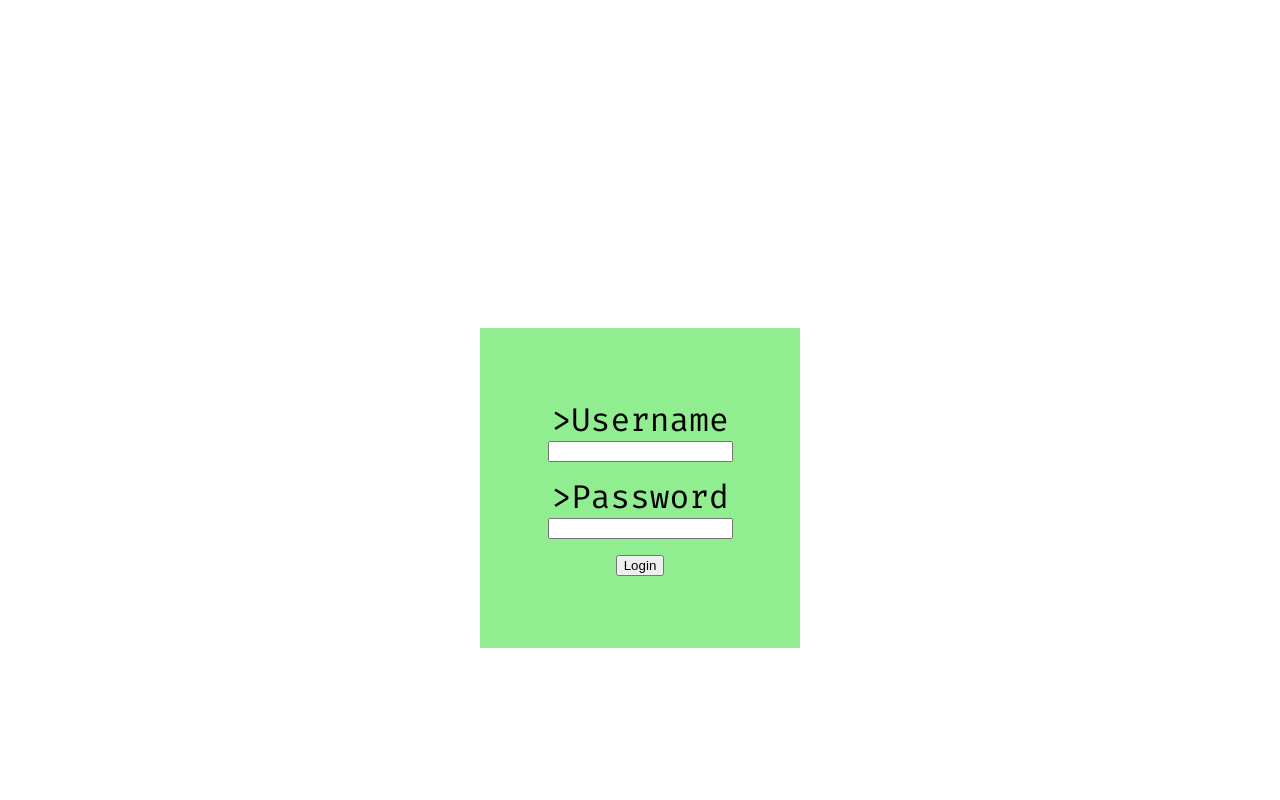
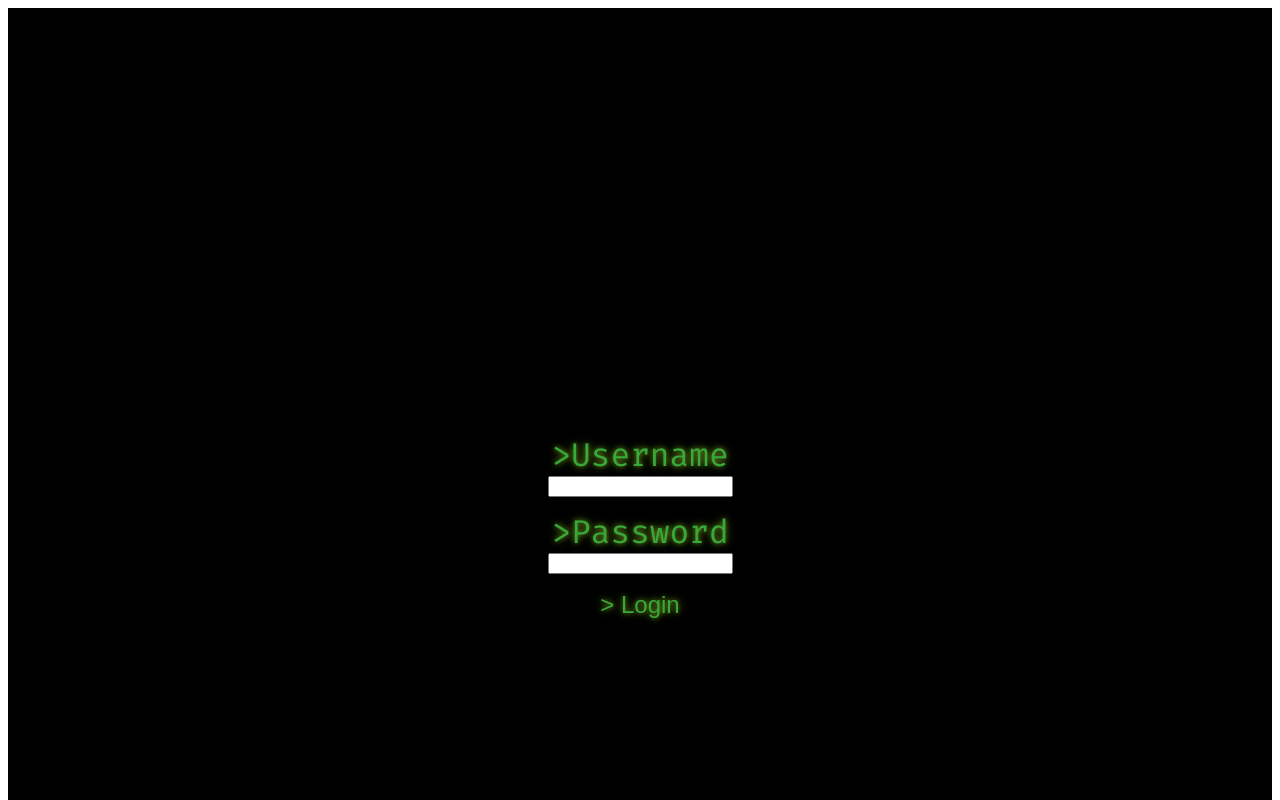
Before and after one commit to Shimmybot/Hackworld, a React (Create React App) app: page /login in a window 1280 px wide. Shown: the top 800 px of the page. Built offline with nearby package versions, Linux system fonts and the light colour scheme; no server answers.

Commit message:
login styling

```diff
--- a/src/Pages/Login.js
+++ b/src/Pages/Login.js
@@ -32,7 +32,9 @@ export default function Login() {
         <input name="username" className="login__field" />
         <label className="login__label">{">"}Password</label>
         <input name="password" type="password" className="login__field" />
-        <button type="submit">Login</button>
+        <button className="login__button" type="submit">
+          {">"} Login
+        </button>
       </form>
     </div>
   );
--- a/src/Pages/Signup.js
+++ b/src/Pages/Signup.js
@@ -32,7 +32,9 @@ export default function Signup() {
         <input name="username" className="signup__field" />
         <label className="signup__label">Password</label>
         <input name="password" type="password" className="signup__field" />
-        <button type="submit">Signup</button>
+        <button className="signup__button" type="submit">
+          {">"} Signup
+        </button>
       </form>
     </div>
   );
--- a/src/Pages/login.scss
+++ b/src/Pages/login.scss
@@ -1,28 +1,53 @@
+@use "../styles/partials/glow" as *;
+
 .login {
+  &__header {
+    color: #38a83a;
+    width: 25rem;
+    padding: 0 4rem;
+    @include glowGreen;
+  }
   &__container {
     display: flex;
+    flex-direction: column;
     justify-content: center;
     padding: 20rem;
+    background-color: black;
+    align-items: center;
   }
   &__card {
     display: flex;
     flex-direction: column;
-    background-color: lightgreen;
-    width: 20rem;
-    height: 20rem;
+    background-color: black;
+    width: 25rem;
+    height: 25rem;
     justify-content: center;
     align-items: center;
+    text-align: center;
   }
   &__link {
-    padding: 1rem;
+    padding: 2rem;
     font-size: 4rem;
     text-decoration: none;
-    color: black;
+    color: #38a83a;
+    @include glowGreen;
   }
   &__field {
     margin-bottom: 1rem;
   }
   &__label {
     font-size: 2rem;
+    color: #38a83a;
+    @include glowGreen;
+  }
+  &__button {
+    background: black;
+    color: #38a83a;
+    font-size: 1.5rem;
+    @include glowGreen;
+    &:hover {
+      @include glowGreenHover;
+    }
+    border: none;
   }
 }
--- a/src/Pages/signup.scss
+++ b/src/Pages/signup.scss
@@ -1,13 +1,16 @@
+@use "../styles/partials/glow" as *;
+
 .signup {
   &__container {
     display: flex;
     justify-content: center;
     padding: 20rem;
+    background-color: black;
   }
   &__card {
     display: flex;
     flex-direction: column;
-    background-color: lightgreen;
+    background-color: black;
     width: 20rem;
     height: 20rem;
     justify-content: center;
@@ -17,12 +20,24 @@
     padding: 1rem;
     font-size: 4rem;
     text-decoration: none;
-    color: black;
+    color: #38a83a;
   }
   &__field {
     margin-bottom: 1rem;
   }
   &__label {
     font-size: 2rem;
+    color: #38a83a;
+    @include glowGreen;
+  }
+  &__button {
+    background: black;
+    color: #38a83a;
+    font-size: 1.5rem;
+    @include glowGreen;
+    &:hover {
+      @include glowGreenHover;
+    }
+    border: none;
   }
 }
--- a/src/components/PageContainer/PageContainer.js
+++ b/src/components/PageContainer/PageContainer.js
@@ -12,14 +12,25 @@ export default function PageContainer() {
   const [currentPage, setPage] = useState();
   const [needUpdate, setUpdate] = useState(false);
   const [level, setLevel] = useState(0);
+  const [isLoggedIn, setLogin] = useState(false);
 
   const serverUrl = process.env.REACT_APP_SERVER_URL;
 
   const setServer = (server) => {
     setPage(server);
   };
-
+  function setLogout() {
+    console.log("logout");
+    setLogin(false);
+    sessionStorage.removeItem("loginToken");
+    if (document.getElementById("container")) {
+      document.getElementById("container").style.background = "#000000";
+    }
+    console.log(isLoggedIn);
+  }
   useEffect(() => {
+    console.log(isLoggedIn);
+    if (isLoggedIn) {
       axios
         .get(`${serverUrl}/api/servers`, {
           headers: {
@@ -34,7 +45,8 @@ export default function PageContainer() {
         .catch((error) => {
           console.log(error);
         });
-  }, []);
+    }
+  }, [isLoggedIn]);
 
   useEffect(() => {
     const setImg = async () => {
@@ -47,6 +59,7 @@ export default function PageContainer() {
   }, [currentPage, pageImage, needUpdate]);
 
   useEffect(() => {
+    if (isLoggedIn) {
       axios
         .get(`${serverUrl}/api/servers`, {
           headers: {
@@ -76,14 +89,14 @@ export default function PageContainer() {
             setPage(response.data[0]);
           });
       }
+    }
     setUpdate(false);
   }, [needUpdate]);
 
-  const update = () => {};
-
-  if (sessionStorage.getItem("loginToken") === null) {
+  if (sessionStorage.getItem("loginToken") === null && !isLoggedIn) {
     return (
       <div className="login__container">
+        <h1 className="login__header">{"> "} Hackworld</h1>
         <div className="login__card">
           <Link to="/login" className="login__link">
             {"> "}Login
@@ -94,8 +107,10 @@ export default function PageContainer() {
         </div>
       </div>
     );
+  } else {
+    if (sessionStorage.getItem("loginToken") !== null && !isLoggedIn) {
+      setLogin(true);
     }
-
     if (document.getElementById("container")) {
       document.getElementById(
         "container"
@@ -113,7 +128,9 @@ export default function PageContainer() {
           servers={servers}
           currentPage={currentPage}
           setServer={setServer}
+          login={setLogout}
         />
       </div>
     );
   }
+}
--- a/src/components/ServerContainer/ServerContainer.js
+++ b/src/components/ServerContainer/ServerContainer.js
@@ -1,11 +1,21 @@
 import { useEffect, useState, useRef } from "react";
 import "./serverContainer.scss";
 
-export default function ServerContainer({ servers, setServer, currentPage }) {
+export default function ServerContainer({
+  servers,
+  setServer,
+  currentPage,
+  login,
+}) {
   const [currentServer, setCurrent] = useState();
   const [buttonState, setButton] = useState("<<");
   const [sidebarState, setSidebar] = useState(true);
   const sidebar = useRef();
+
+  function logoutHandle() {
+    console.log("logout clicked");
+    login();
+  }
 
   const sidebarHandler = (event) => {
     if (sidebarState) {
@@ -60,11 +70,16 @@ export default function ServerContainer({ servers, setServer, currentPage }) {
               })}
             </ul>
           </div>
-          <div className="servers__current">
-            <h3 className="servers__current--title">Current Server:</h3>
-            <p>Name: {currentServer.server_name}</p>
-            <p>Level: {currentServer.server_level}</p>
-            <p>Health: {currentServer.health}</p>
+          <div className="servers__bottom">
+            <div className="servers__current">
+              <h3 className="servers__current--title">Current Server:</h3>
+              <p>Name: {currentServer.server_name}</p>
+              <p>Level: {currentServer.server_level}</p>
+              <p>Health: {currentServer.health}</p>
+            </div>
+            <div className="logout__button" onClick={logoutHandle}>
+              Log Out
+            </div>
           </div>
         </div>
       </div>
--- a/src/components/ServerContainer/serverContainer.scss
+++ b/src/components/ServerContainer/serverContainer.scss
@@ -31,4 +31,18 @@
       @include glowGreenHover;
     }
   }
+  &__bottom {
+    display: flex;
+    flex-direction: column;
+    align-items: center;
+  }
 }
+
+.logout__button {
+  border: #38a83a 1px solid;
+  width: 10rem;
+  border-radius: 10px;
+  &:hover {
+    @include glowGreenHover;
+  }
+}
```
Lines whose indentation alone changed are shown as unchanged.
